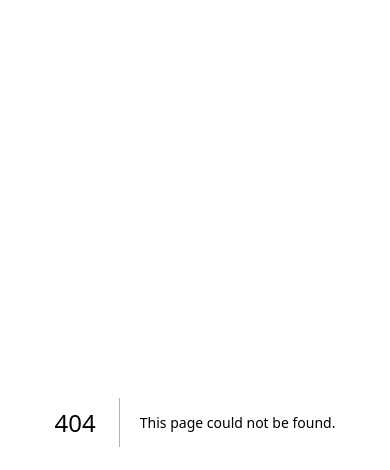
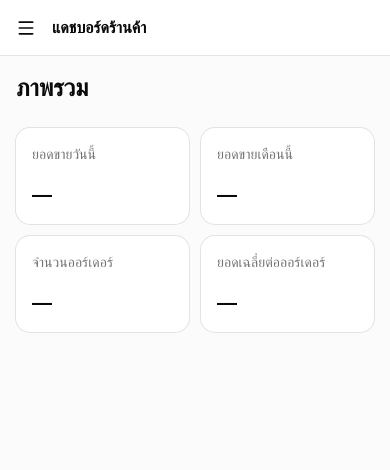
Before and after one commit to nattawut-wp/dashboard-w, a Next.js app: page /dashboard in a window 390 px wide. Before the commit this address had no page. Shown: the top 470 px of the page. Built offline with nearby package versions, Linux system fonts and the light colour scheme; a web font is replaced by a local one.

Commit message:
feat: responsive admin layout with sidebar and mobile menu
Add placeholder dashboard and orders pages.

```diff
--- /dev/null
+++ b/app/(admin)/dashboard/page.tsx
@@ -0,0 +1,27 @@
+import type { Metadata } from "next";
+import { Card, CardContent, CardHeader, CardTitle } from "@/components/ui/card";
+
+export const metadata: Metadata = { title: "ภาพรวม" };
+
+// หน้านี้ยังเป็นโครงเปล่า — ขั้น 5 จะใส่ตัวเลขจริง กราฟ และออร์เดอร์ล่าสุด
+const placeholders = ["ยอดขายวันนี้", "ยอดขายเดือนนี้", "จำนวนออร์เดอร์", "ยอดเฉลี่ยต่อออร์เดอร์"];
+
+export default function DashboardPage() {
+  return (
+    <div className="space-y-6">
+      <h1 className="text-2xl font-semibold">ภาพรวม</h1>
+      <div className="grid grid-cols-2 gap-3 lg:grid-cols-4 md:gap-4">
+        {placeholders.map((label) => (
+          <Card key={label}>
+            <CardHeader>
+              <CardTitle className="text-sm font-medium text-muted-foreground">
+                {label}
+              </CardTitle>
+            </CardHeader>
+            <CardContent className="text-xl font-semibold md:text-2xl">—</CardContent>
+          </Card>
+        ))}
+      </div>
+    </div>
+  );
+}
--- /dev/null
+++ b/app/(admin)/layout.tsx
@@ -0,0 +1,35 @@
+import { Suspense } from "react";
+import { Store } from "lucide-react";
+import { MobileNav } from "@/components/admin/mobile-nav";
+import { NavLinks, NavLinksFallback } from "@/components/admin/nav-links";
+
+// โครงหน้าของทุกหน้าในส่วนผู้ดูแล (โฟลเดอร์ (admin) ไม่ไปโผล่ใน URL)
+// จอใหญ่ (md ขึ้นไป): เมนูอยู่ด้านซ้ายตลอด / มือถือ: แถบด้านบน + ปุ่ม ☰
+export default function AdminLayout({ children }: { children: React.ReactNode }) {
+  return (
+    <div className="flex min-h-screen bg-muted/40">
+      <aside className="hidden w-60 shrink-0 border-r bg-background md:flex md:flex-col">
+        <div className="flex h-14 items-center gap-2 border-b px-4 font-semibold">
+          <Store className="size-5" />
+          แดชบอร์ดร้านค้า
+        </div>
+        <div className="p-3">
+          <Suspense fallback={<NavLinksFallback />}>
+            <NavLinks />
+          </Suspense>
+        </div>
+      </aside>
+
+      <div className="flex min-w-0 flex-1 flex-col">
+        <header className="sticky top-0 z-30 flex h-14 items-center gap-2 border-b bg-background px-2 md:hidden">
+          <MobileNav />
+          <span className="font-semibold">แดชบอร์ดร้านค้า</span>
+        </header>
+
+        <main className="mx-auto w-full max-w-6xl flex-1 p-4 md:p-6">
+          {children}
+        </main>
+      </div>
+    </div>
+  );
+}
--- /dev/null
+++ b/app/(admin)/orders/page.tsx
@@ -0,0 +1,13 @@
+import type { Metadata } from "next";
+
+export const metadata: Metadata = { title: "ออร์เดอร์" };
+
+// หน้านี้ยังเป็นโครงเปล่า — ขั้น 4 จะใส่ตาราง/การ์ดออร์เดอร์ และปุ่มเพิ่ม แก้ไข ลบ
+export default function OrdersPage() {
+  return (
+    <div className="space-y-6">
+      <h1 className="text-2xl font-semibold">ออร์เดอร์</h1>
+      <p className="text-muted-foreground">ยังไม่มีออร์เดอร์</p>
+    </div>
+  );
+}
--- /dev/null
+++ b/components/admin/mobile-nav.tsx
@@ -0,0 +1,36 @@
+"use client";
+
+import { Suspense, useState } from "react";
+import { Menu } from "lucide-react";
+import { Button } from "@/components/ui/button";
+import {
+  Sheet,
+  SheetContent,
+  SheetHeader,
+  SheetTitle,
+  SheetTrigger,
+} from "@/components/ui/sheet";
+import { NavLinks, NavLinksFallback } from "./nav-links";
+
+// ปุ่มเมนู ☰ บนมือถือ กดแล้วเมนูเลื่อนออกมาจากด้านซ้าย
+export function MobileNav() {
+  const [open, setOpen] = useState(false);
+
+  return (
+    <Sheet open={open} onOpenChange={setOpen}>
+      <SheetTrigger asChild>
+        <Button variant="ghost" size="icon-lg" aria-label="เปิดเมนู">
+          <Menu className="size-5" />
+        </Button>
+      </SheetTrigger>
+      <SheetContent side="left" className="w-64 p-4">
+        <SheetHeader className="p-0">
+          <SheetTitle>แดชบอร์ดร้านค้า</SheetTitle>
+        </SheetHeader>
+        <Suspense fallback={<NavLinksFallback />}>
+          <NavLinks onNavigate={() => setOpen(false)} />
+        </Suspense>
+      </SheetContent>
+    </Sheet>
+  );
+}
--- /dev/null
+++ b/components/admin/nav-items.ts
@@ -0,0 +1,13 @@
+import { LayoutDashboard, ShoppingCart, type LucideIcon } from "lucide-react";
+
+export type NavItem = {
+  href: string;
+  label: string;
+  icon: LucideIcon;
+};
+
+// เพิ่มเมนูใหม่ที่นี่ที่เดียว แล้วจะขึ้นทั้งบนคอมและมือถือ
+export const navItems: NavItem[] = [
+  { href: "/dashboard", label: "ภาพรวม", icon: LayoutDashboard },
+  { href: "/orders", label: "ออร์เดอร์", icon: ShoppingCart },
+];
--- /dev/null
+++ b/components/admin/nav-links.tsx
@@ -0,0 +1,58 @@
+"use client";
+
+import Link from "next/link";
+import { usePathname } from "next/navigation";
+import { cn } from "@/lib/utils";
+import { navItems } from "./nav-items";
+
+type NavLinksProps = {
+  /** เรียกเมื่อกดลิงก์ (ใช้ปิดเมนูลิ้นชักบนมือถือ) */
+  onNavigate?: () => void;
+};
+
+export function NavLinks({ onNavigate }: NavLinksProps) {
+  const pathname = usePathname();
+
+  return (
+    <nav className="flex flex-col gap-1">
+      {navItems.map(({ href, label, icon: Icon }) => {
+        const active = pathname === href || pathname.startsWith(`${href}/`);
+        return (
+          <Link
+            key={href}
+            href={href}
+            onClick={onNavigate}
+            aria-current={active ? "page" : undefined}
+            className={cn(
+              "flex items-center gap-3 rounded-lg px-3 py-2.5 text-sm font-medium transition-colors",
+              active
+                ? "bg-primary text-primary-foreground"
+                : "text-muted-foreground hover:bg-muted hover:text-foreground",
+            )}
+          >
+            <Icon className="size-4" />
+            {label}
+          </Link>
+        );
+      })}
+    </nav>
+  );
+}
+
+/** แสดงตอนรอโหลดเมนู (ใช้กับ Suspense) — หน้าตาเหมือนเมนูแต่ไม่มีไฮไลต์ */
+export function NavLinksFallback() {
+  return (
+    <nav className="flex flex-col gap-1">
+      {navItems.map(({ href, label, icon: Icon }) => (
+        <Link
+          key={href}
+          href={href}
+          className="flex items-center gap-3 rounded-lg px-3 py-2.5 text-sm font-medium text-muted-foreground"
+        >
+          <Icon className="size-4" />
+          {label}
+        </Link>
+      ))}
+    </nav>
+  );
+}
```
